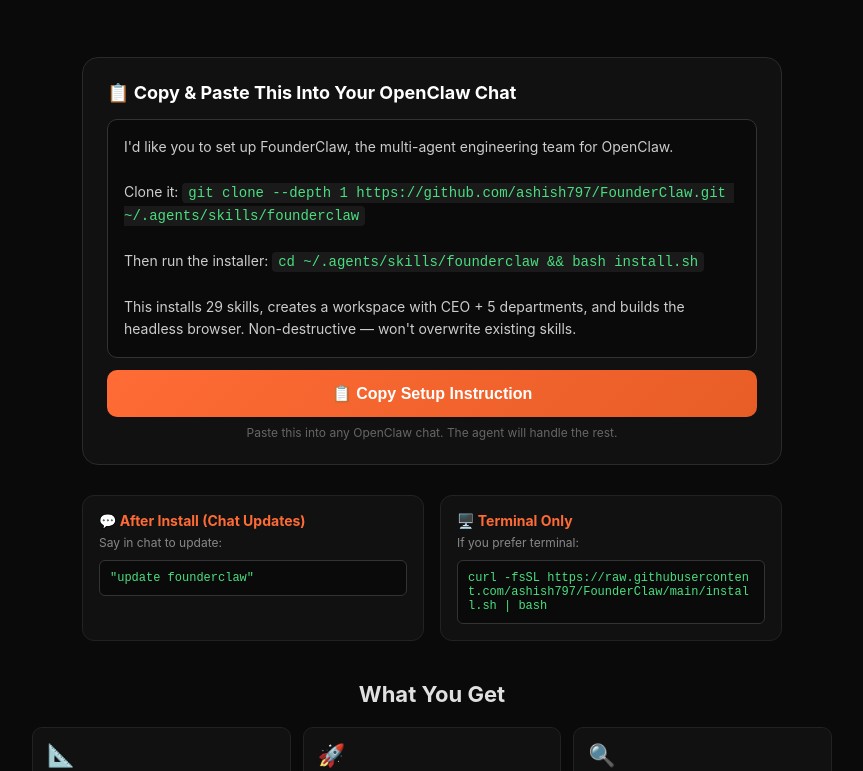
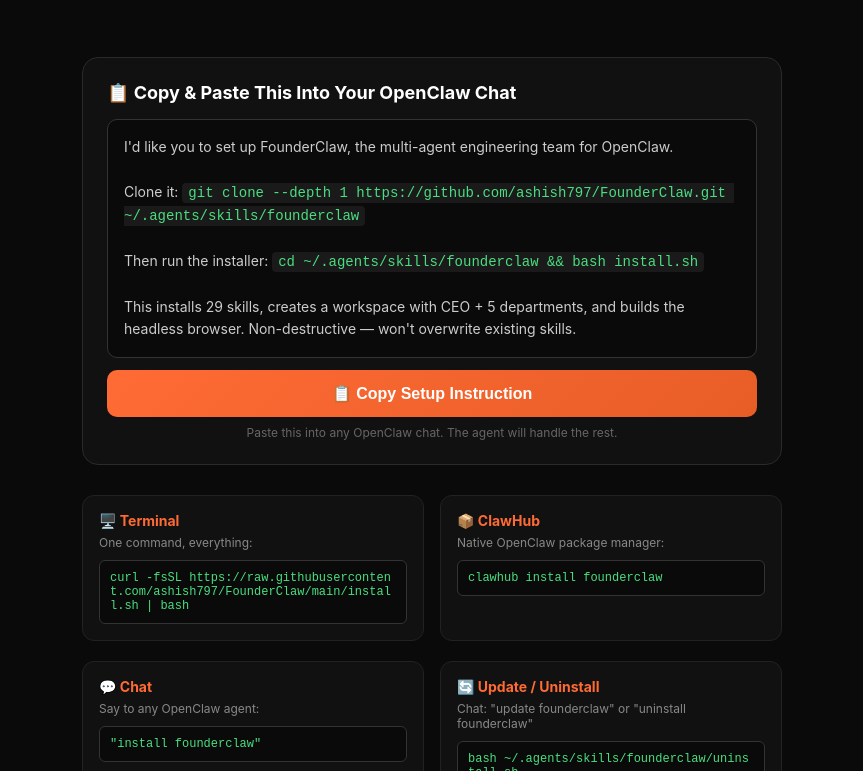
Before and after one commit to ashish797/FounderClaw, a browser extension: page docs/index.html in a window 1280 px wide. Shown: the part 180-951 px from the top of the page, without its empty margins (208-1071 px from the left). Drawn offline with Linux system fonts and the light colour scheme.

Commit message:
fix: update landing page with all 4 install methods

```diff
--- a/docs/index.html
+++ b/docs/index.html
@@ -76,14 +76,26 @@
 
 <div class="two-methods">
   <div class="method">
-    <h3>💬 After Install (Chat Updates)</h3>
-    <p>Say in chat to update:</p>
-    <code>"update founderclaw"</code>
+    <h3>🖥️ Terminal</h3>
+    <p>One command, everything:</p>
+    <code>curl -fsSL https://raw.githubusercontent.com/ashish797/FounderClaw/main/install.sh | bash</code>
   </div>
   <div class="method">
-    <h3>🖥️ Terminal Only</h3>
-    <p>If you prefer terminal:</p>
-    <code>curl -fsSL https://raw.githubusercontent.com/ashish797/FounderClaw/main/install.sh | bash</code>
+    <h3>📦 ClawHub</h3>
+    <p>Native OpenClaw package manager:</p>
+    <code>clawhub install founderclaw</code>
+  </div>
+</div>
+<div class="two-methods">
+  <div class="method">
+    <h3>💬 Chat</h3>
+    <p>Say to any OpenClaw agent:</p>
+    <code>"install founderclaw"</code>
+  </div>
+  <div class="method">
+    <h3>🔄 Update / Uninstall</h3>
+    <p>Chat: "update founderclaw" or "uninstall founderclaw"</p>
+    <code>bash ~/.agents/skills/founderclaw/uninstall.sh</code>
   </div>
 </div>
 
```
